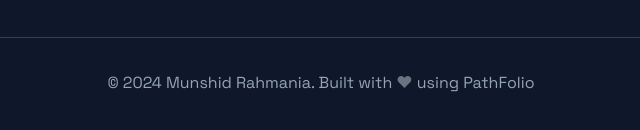
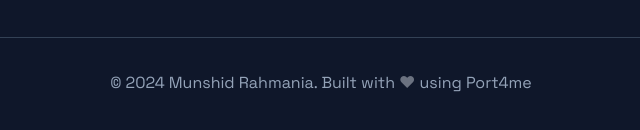
Before and after one commit to port4-me/munshid-portfolio-portfolio, a plain HTML site: page index.html in a window 1280 px wide. Shown: the part 3719-3849 px from the top of the page, 479-1119 px from the left. Drawn offline with Linux system fonts and the light colour scheme.

Commit message:
Update files

```diff
--- a/index.html
+++ b/index.html
@@ -352,7 +352,7 @@
 
         <!-- Footer -->
         <footer class="footer">
-            <p>&copy; 2024 Munshid Rahmania. Built with <span class="heart">♥</span> using PathFolio</p>
+            <p>&copy; 2024 Munshid Rahmania. Built with <span class="heart">♥</span> using Port4me</p>
         </footer>
     </main>
 
```
